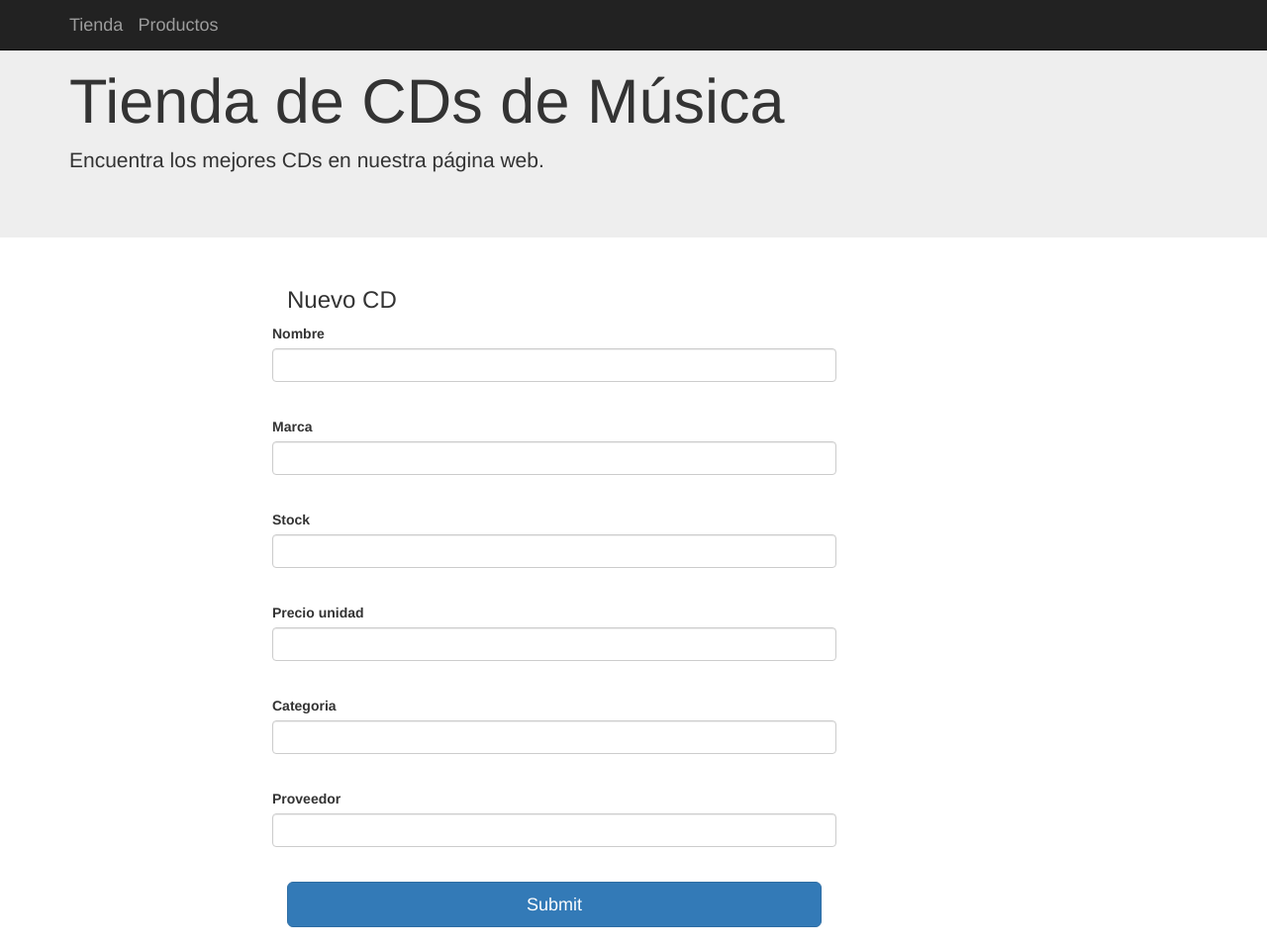
After one commit to AlvaroPerezRey/flask_tiendav2, a Flask app: template aplicacion/templates/productos_new.html in a window 1280 px wide. The commit adds this page. Shown: the whole page at 99% size. Run offline with Flask 2, Linux system fonts and the light colour scheme; the template is opened without the code that fills it, so the values that code supplies are empty, except form fields; tables that the repository leaves empty hold one stand-in row (values such as "Sample post"); form fields are guessed from the names that the template uses; some libraries are stand-ins or nearby versions.

Commit message:
rutas y navbar arreglado

```diff
--- a/aplicacion/templates/base.html
+++ b/aplicacion/templates/base.html
@@ -10,7 +10,8 @@
             <span class="icon-bar"></span>
             <span class="icon-bar"></span>
           </button>
-          <a class="navbar-brand" href="/">Inicio</a>
+          <a class="navbar-brand" href="/">Tienda</a>
+          <a class="navbar-brand" href="{{url_for('producto')}}">Productos</a>
         </div>
 
       </div>
@@ -19,8 +20,8 @@
     <!-- Main jumbotron for a primary marketing message or call to action -->
     <div class="jumbotron">
       <div class="container">
-        <h1>Tienda de CDs</h1>
-        <p>Encuentra los mejores CDs de Música en nuestra página web.</p>
+        <h1>Tienda de CDs de Música</h1>
+        <p>Encuentra los mejores CDs en nuestra página web.</p>
 
       </div>
     </div>
--- a/aplicacion/templates/inicio.html
+++ b/aplicacion/templates/inicio.html
@@ -4,5 +4,4 @@
 
 
 
-
 {% endblock %}
--- /dev/null
+++ b/aplicacion/templates/productos_new.html
@@ -0,0 +1,41 @@
+{% extends "base.html" %}
+{% block title %}Tienda de CDs{% endblock %}
+{% block contenido %}
+<div class="container">
+  <div class="col-md-2"></div>
+  <div class="col-md-6">
+    <h3>Nuevo CD</h3>
+    {% for field, errors in form.errors.items() %}
+      <div class="alert alert-danger">
+        {{ form[field].label }}: {{ ', '.join(errors) }}
+      </div>
+    {% endfor %}
+      <form class="form-horizontal" action={{url_for("productos_new")}} method="post" enctype="multipart/form-data">
+        <div class="form-group">
+          {{ form.csrf_token }}
+          {{form.nombre.label() }}{{form.nombre(size="100",class="form-control")}}<br/>
+        </div>
+        <div class="form-group">
+          {{form.marca.label() }}{{form.marca(size="10",class="form-control")}}<br/>
+        </div>
+        <div class="form-group">
+          {{form.stock.label() }}{{form.stock(size="10",class="form-control")}}<br/>
+        </div>
+        <div class="form-group">
+            {{form.precio_unidad.label() }}{{form.precio_unidad(size="10",class="form-control")}}<br/>
+          </div>
+          <div class="form-group">
+            {{form.categoria.label() }}{{form.categoria(size="10",class="form-control")}}<br/>
+          </div>
+        <div class="form-group">
+          {{form.proveedor_id.label() }}{{form.proveedor_id(size="100",class="form-control")}}<br/>
+        </div>
+
+          {{form.submit(class="btn btn-lg btn-primary btn-block")}}
+    </form>
+    <br/>
+  </div>
+</div>
+
+
+{% endblock %}
```
Also changed, not shown: aplicacion/forms.py (added, +13 -0 lines).
